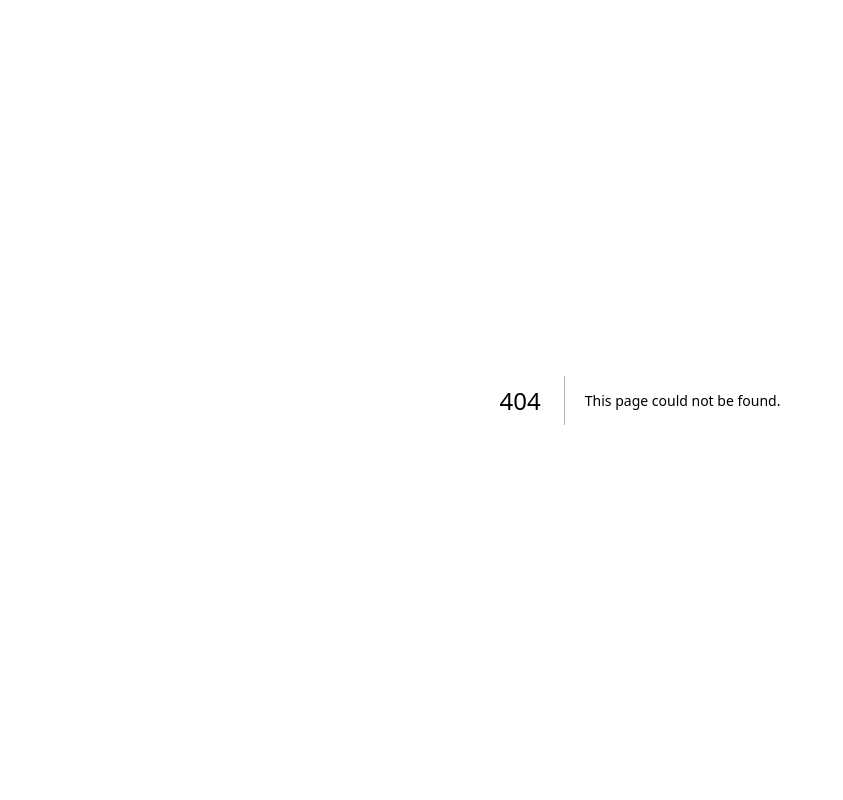
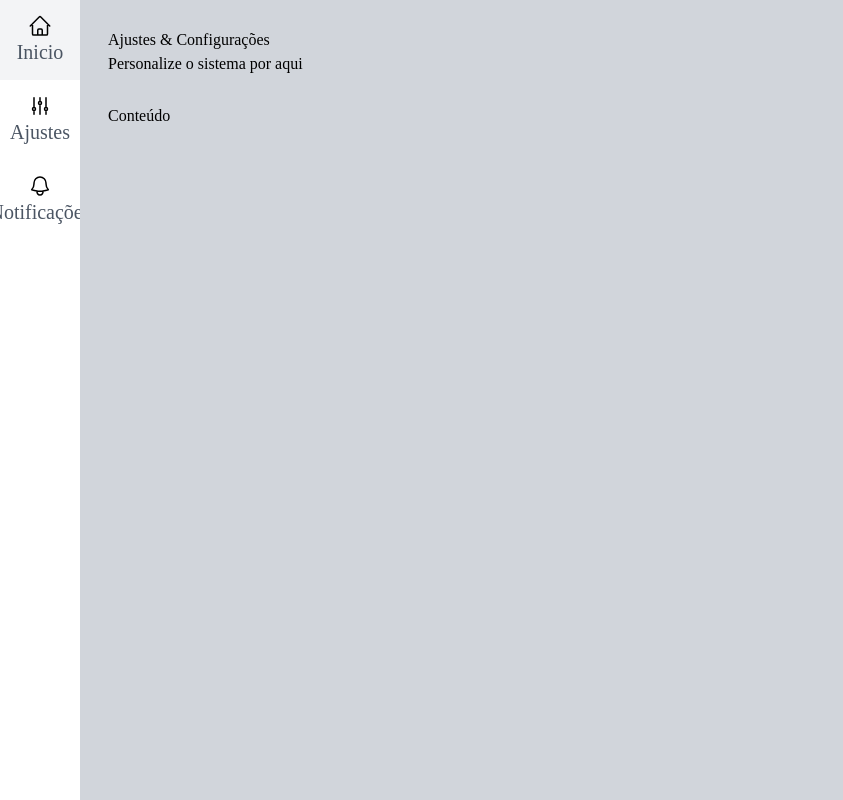
Before and after one commit to ednosmab/admin-template, a Next.js app: page /ajustes in a window 1280 px wide. Before the commit this address had no page. Shown: the whole page, without its empty margins (0-843 px from the left). Built offline with nearby package versions, Linux system fonts and the light colour scheme.

Commit message:
style menu links and create notifications and settings pages

```diff
--- a/src/components/template/Layout.tsx
+++ b/src/components/template/Layout.tsx
@@ -10,7 +10,7 @@
 
 export default function Layout (props: LayoutProps){
     return (
-        <div className={`dark flex h-screen w-screen`}>
+        <div className={`flex h-screen w-screen`}>
             <MenuLateral/>
             <div className={`flex flex-col w-full p-7 bg-gray-300 dark:bg-gray-800`}>
                 <Cabecalho titulo={props.titulo} subTitulo={props.subTitulo}/>
--- a/src/components/template/MenuItem.tsx
+++ b/src/components/template/MenuItem.tsx
@@ -1,3 +1,5 @@
+import Link from "next/link"
+
 interface MenuItemProps {
     url: string
     texto: string
@@ -6,8 +8,15 @@
 
 export default function MenuItem(props: MenuItemProps){
     return(
-        <li className={``}>
-            {props.icone}
+        <li className={`hover:bg-gray-100`}>
+            <Link href={props.url}>
+                <div className={`flex flex-col justify-center items-center h-20 w-20`}>
+                    {props.icone}
+                    <span className={`text-xl font-light text-gray-600`}>
+                        {props.texto}
+                    </span>
+                </div>
+            </Link>
         </li>
     )
 }
--- /dev/null
+++ b/src/pages/ajustes.tsx
@@ -0,0 +1,12 @@
+import Layout from "@/components/template/Layout";
+
+export default function Ajustes() {
+  return (
+    <div>
+      <Layout titulo="Ajustes & Configurações"
+        subTitulo="Personalize o sistema por aqui">
+        <h3>Conteúdo</h3>
+      </Layout>
+    </div>
+  );
+}
--- /dev/null
+++ b/src/pages/notificacoes.tsx
@@ -0,0 +1,12 @@
+import Layout from "@/components/template/Layout";
+
+export default function Notificacoes() {
+  return (
+    <div>
+      <Layout titulo="Notificações"
+        subTitulo="Aqui você vai gerenciar as suas notificações">
+        <h3>Conteúdo</h3>
+      </Layout>
+    </div>
+  );
+}
```
Also changed, not shown: 1 other file (tests, documents, lock files or other folders).
